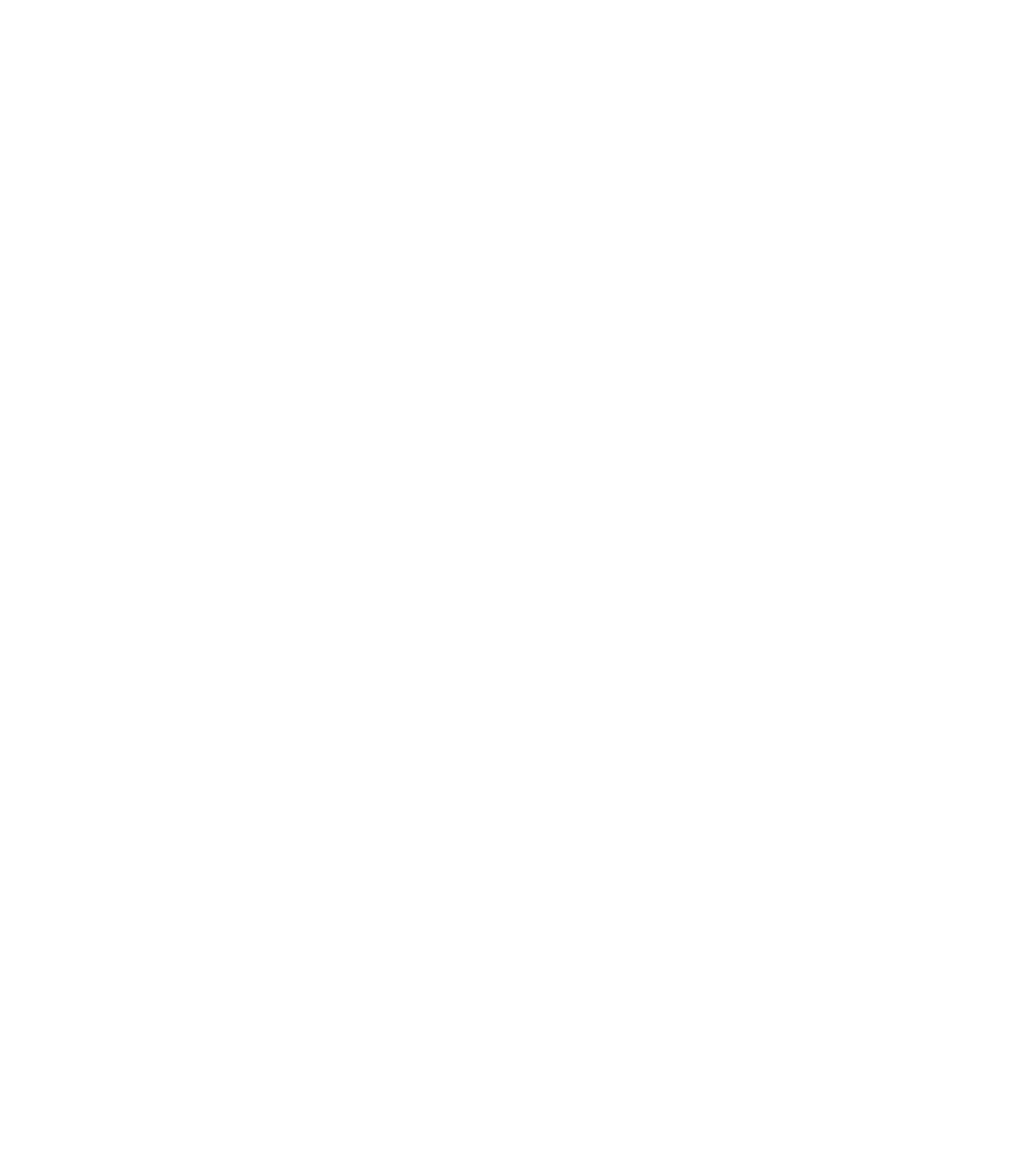
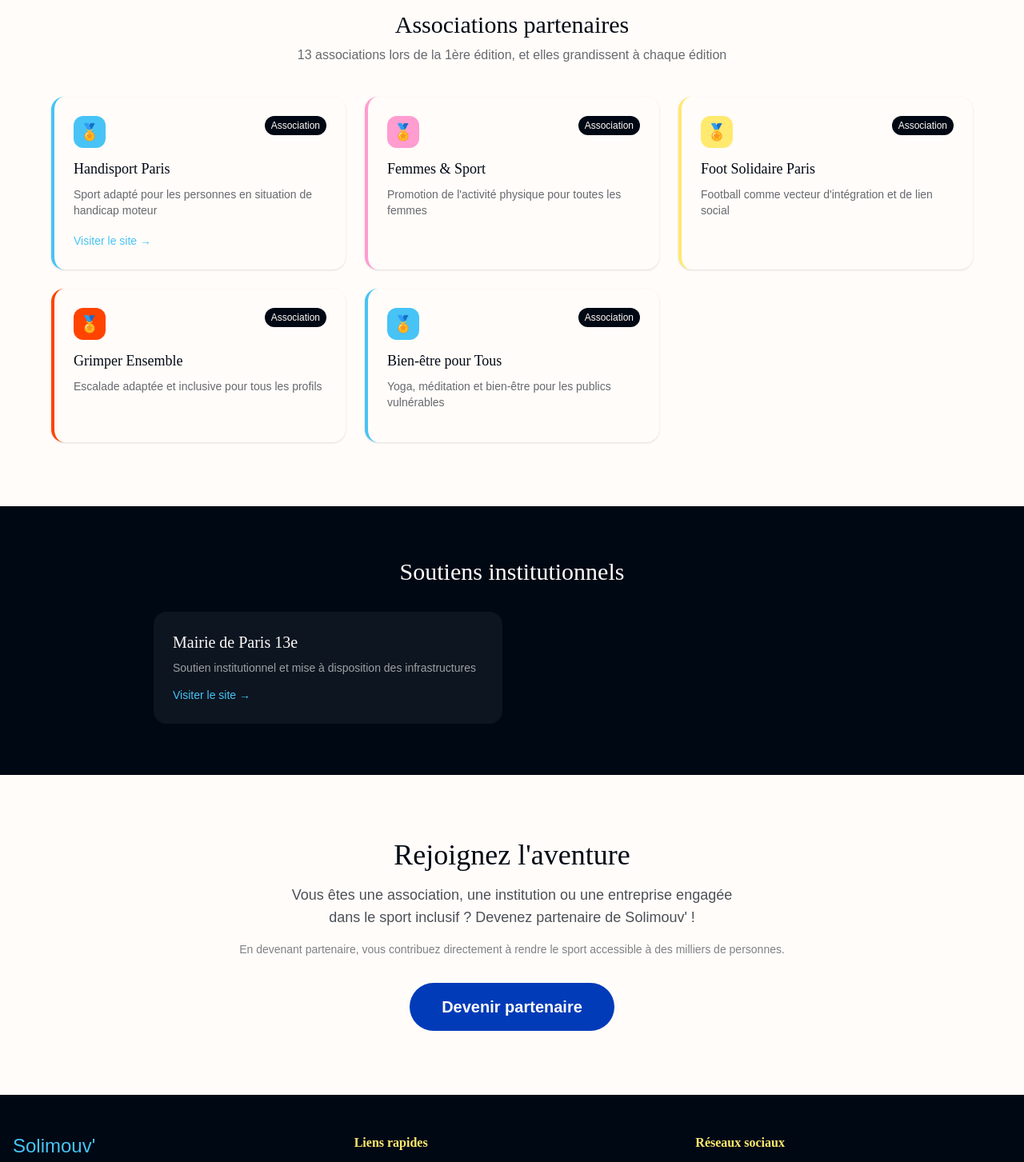
Before and after one commit to MatteoOliveira/HackatonNoCode, a Next.js app: page /partenaires in a window 1280 px wide. Before the commit this address had no page. Shown: the part 427-1880 px from the top of the page at 80% size. Before the commit the page ends 800 px from the top, so only its background shows below. Built offline with nearby package versions, Linux system fonts and the light colour scheme.

Commit message:
feat(partenaires-page): logothèque partenaires, soutiens institutionnels, formulaire devenir partenaire

```diff
--- /dev/null
+++ b/src/app/partenaires/page.tsx
@@ -0,0 +1,221 @@
+import type { Metadata } from "next";
+import Link from "next/link";
+import Header from "@/components/layout/Header";
+import Footer from "@/components/layout/Footer";
+
+export const metadata: Metadata = {
+  title: "Partenaires – Solimouv'",
+  description:
+    "Découvrez les associations et partenaires qui font de Solimouv' un festival unique. Rejoignez l'écosystème et devenez partenaire du festival du sport inclusif.",
+};
+
+const PARTENAIRES = [
+  {
+    id: "p1",
+    nom: "Handisport Paris",
+    type: "association" as const,
+    description: "Sport adapté pour les personnes en situation de handicap moteur",
+    site: "https://www.handisport.org",
+    couleur: "var(--color-bleu-clair)",
+  },
+  {
+    id: "p2",
+    nom: "Femmes & Sport",
+    type: "association" as const,
+    description: "Promotion de l'activité physique pour toutes les femmes",
+    site: "#",
+    couleur: "var(--color-rose)",
+  },
+  {
+    id: "p3",
+    nom: "Foot Solidaire Paris",
+    type: "association" as const,
+    description: "Football comme vecteur d'intégration et de lien social",
+    site: "#",
+    couleur: "var(--color-jaune)",
+  },
+  {
+    id: "p4",
+    nom: "Grimper Ensemble",
+    type: "association" as const,
+    description: "Escalade adaptée et inclusive pour tous les profils",
+    site: "#",
+    couleur: "var(--color-orange)",
+  },
+  {
+    id: "p5",
+    nom: "Bien-être pour Tous",
+    type: "association" as const,
+    description: "Yoga, méditation et bien-être pour les publics vulnérables",
+    site: "#",
+    couleur: "var(--color-bleu-clair)",
+  },
+  {
+    id: "p6",
+    nom: "Mairie de Paris 13e",
+    type: "institutionnel" as const,
+    description: "Soutien institutionnel et mise à disposition des infrastructures",
+    site: "https://www.paris.fr",
+    couleur: "var(--color-bleu-fonce)",
+  },
+];
+
+const TYPE_LABELS: Record<string, string> = {
+  association: "Association",
+  institutionnel: "Institutionnel",
+  sponsor: "Sponsor",
+};
+
+export default function PartenairesPage() {
+  const associations = PARTENAIRES.filter((p) => p.type === "association");
+  const institutionnels = PARTENAIRES.filter((p) => p.type === "institutionnel");
+
+  return (
+    <>
+      <Header />
+
+      <main>
+        {/* Hero */}
+        <section
+          className="py-24 px-4 text-center"
+          style={{ backgroundColor: "var(--color-bleu-fonce)" }}
+          aria-label="Nos partenaires"
+        >
+          <h1 className="text-5xl sm:text-6xl mb-4" style={{ color: "var(--color-blanc)" }}>
+            Partenaires
+          </h1>
+          <p className="text-xl opacity-70 max-w-xl mx-auto" style={{ color: "var(--color-bleu-clair)" }}>
+            Un collectif d&apos;associations unies autour du sport inclusif
+          </p>
+        </section>
+
+        {/* Associations partenaires */}
+        <section className="py-20 px-4" aria-label="Associations partenaires">
+          <div className="max-w-6xl mx-auto">
+            <h2 className="text-3xl mb-2 text-center" style={{ color: "var(--color-noir)" }}>
+              Associations partenaires
+            </h2>
+            <p className="text-center opacity-60 mb-10">
+              13 associations lors de la 1ère édition, et elles grandissent à chaque édition
+            </p>
+
+            <div className="grid sm:grid-cols-2 lg:grid-cols-3 gap-6">
+              {associations.map((p) => (
+                <article
+                  key={p.id}
+                  className="p-6 rounded-2xl border-l-4 shadow-sm hover:shadow-md transition-shadow"
+                  style={{
+                    borderColor: p.couleur,
+                    backgroundColor: "var(--color-blanc)",
+                  }}
+                >
+                  <div className="flex items-start justify-between mb-3">
+                    <div
+                      className="w-10 h-10 rounded-xl flex items-center justify-center text-xl"
+                      style={{ backgroundColor: p.couleur }}
+                      aria-hidden="true"
+                    >
+                      🏅
+                    </div>
+                    <span
+                      className="text-xs px-2 py-1 rounded-full"
+                      style={{
+                        backgroundColor: "var(--color-noir)",
+                        color: "var(--color-blanc)",
+                      }}
+                    >
+                      {TYPE_LABELS[p.type]}
+                    </span>
+                  </div>
+                  <h3 className="text-lg mb-2" style={{ color: "var(--color-noir)" }}>
+                    {p.nom}
+                  </h3>
+                  <p className="text-sm opacity-60 mb-4">{p.description}</p>
+                  {p.site !== "#" && (
+                    <a
+                      href={p.site}
+                      target="_blank"
+                      rel="noopener noreferrer"
+                      className="text-sm font-medium hover:underline"
+                      style={{ color: p.couleur }}
+                    >
+                      Visiter le site →
+                    </a>
+                  )}
+                </article>
+              ))}
+            </div>
+          </div>
+        </section>
+
+        {/* Institutionnels */}
+        {institutionnels.length > 0 && (
+          <section
+            className="py-16 px-4"
+            style={{ backgroundColor: "var(--color-noir)" }}
+            aria-label="Partenaires institutionnels"
+          >
+            <div className="max-w-4xl mx-auto">
+              <h2 className="text-3xl mb-8 text-center" style={{ color: "var(--color-blanc)" }}>
+                Soutiens institutionnels
+              </h2>
+              <div className="grid sm:grid-cols-2 gap-6">
+                {institutionnels.map((p) => (
+                  <div
+                    key={p.id}
+                    className="p-6 rounded-2xl"
+                    style={{ backgroundColor: "rgba(255,255,255,0.05)" }}
+                  >
+                    <h3 className="text-xl mb-2" style={{ color: "var(--color-blanc)" }}>
+                      {p.nom}
+                    </h3>
+                    <p className="text-sm opacity-60 mb-3" style={{ color: "var(--color-blanc)" }}>
+                      {p.description}
+                    </p>
+                    {p.site !== "#" && (
+                      <a
+                        href={p.site}
+                        target="_blank"
+                        rel="noopener noreferrer"
+                        className="text-sm font-medium"
+                        style={{ color: "var(--color-bleu-clair)" }}
+                      >
+                        Visiter le site →
+                      </a>
+                    )}
+                  </div>
+                ))}
+              </div>
+            </div>
+          </section>
+        )}
+
+        {/* CTA Devenir partenaire */}
+        <section className="py-20 px-4" aria-label="Devenir partenaire">
+          <div className="max-w-3xl mx-auto text-center">
+            <h2 className="text-4xl mb-4" style={{ color: "var(--color-noir)" }}>
+              Rejoignez l&apos;aventure
+            </h2>
+            <p className="text-lg opacity-70 mb-4 max-w-xl mx-auto">
+              Vous êtes une association, une institution ou une entreprise engagée dans
+              le sport inclusif ? Devenez partenaire de Solimouv&apos; !
+            </p>
+            <p className="opacity-50 mb-8 text-sm">
+              En devenant partenaire, vous contribuez directement à rendre le sport
+              accessible à des milliers de personnes.
+            </p>
+            <Link
+              href="/contact"
+              className="inline-block px-10 py-4 rounded-full text-xl font-semibold transition-transform hover:scale-105"
+              style={{ backgroundColor: "var(--color-bleu-fonce)", color: "var(--color-blanc)" }}
+            >
+              Devenir partenaire
+            </Link>
+          </div>
+        </section>
+      </main>
+
+      <Footer />
+    </>
+  );
+}
```
